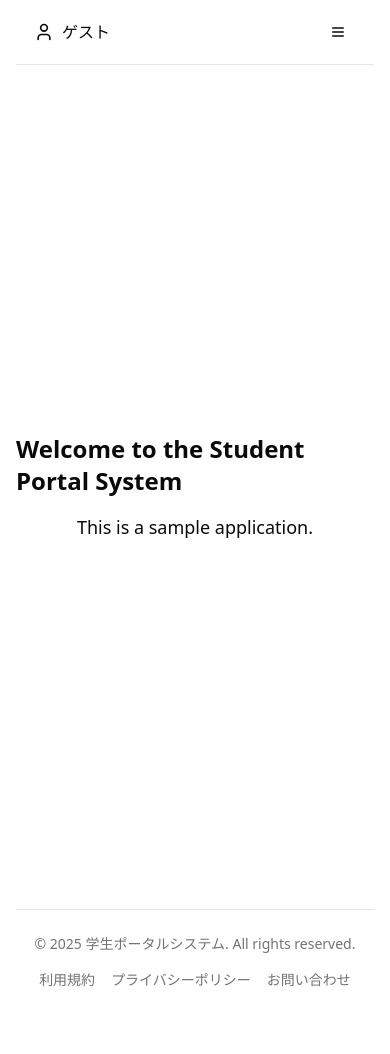
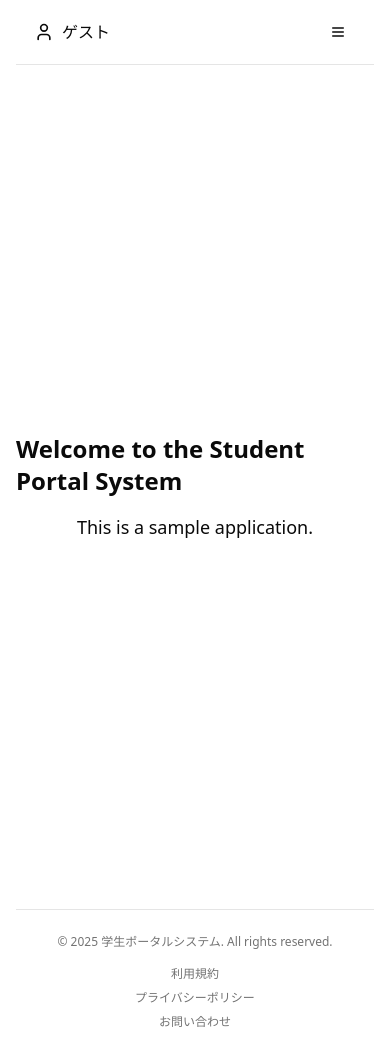
Before and after one commit to kuwaharu-git/school-app, a Next.js app in the folder app/frontend/: page / in a window 390 px wide. Before the commit the page ends 1014 px from the top, so only its background shows below. Built offline with nearby package versions, Linux system fonts and the light colour scheme; no server answers.

Commit message:
フッターコンポーネントのスタイルを改善し、テキストサイズを調整しました

```diff
--- a/app/frontend/src/components/Footer.tsx
+++ b/app/frontend/src/components/Footer.tsx
@@ -4,10 +4,12 @@ export function Footer() {
   const currentYear = new Date().getFullYear()
 
   return (
-    <footer className="w-full border-t py-6 md:py-0">
-    <div className="container max-w-none flex flex-col items-center justify-between gap-4 md:h-16 md:flex-row" style={{ paddingLeft: "5%", paddingRight: "5%" }}>
-      <p className="text-sm text-muted-foreground">&copy; {currentYear} 学生ポータルシステム. All rights reserved.</p>
-      <nav className="flex gap-4 text-sm text-muted-foreground">
+    <footer className="w-full border-t py-6 md:py-0 flex flex-col items-center">
+      <div className="container flex flex-col items-center justify-between gap-4 md:h-16 md:flex-row" style={{ paddingLeft: "5%", paddingRight: "5%" }}>
+        <p className="text-xs sm:text-sm text-muted-foreground text-center">
+          &copy; {currentYear} 学生ポータルシステム. All rights reserved.
+        </p>
+        <nav className="flex flex-col sm:flex-row gap-2 sm:gap-4 text-xs sm:text-sm text-muted-foreground items-center">
           <Link href="/terms" className="hover:underline hover:text-foreground transition-colors">
             利用規約
           </Link>
```
Lines whose indentation alone changed are shown as unchanged.
